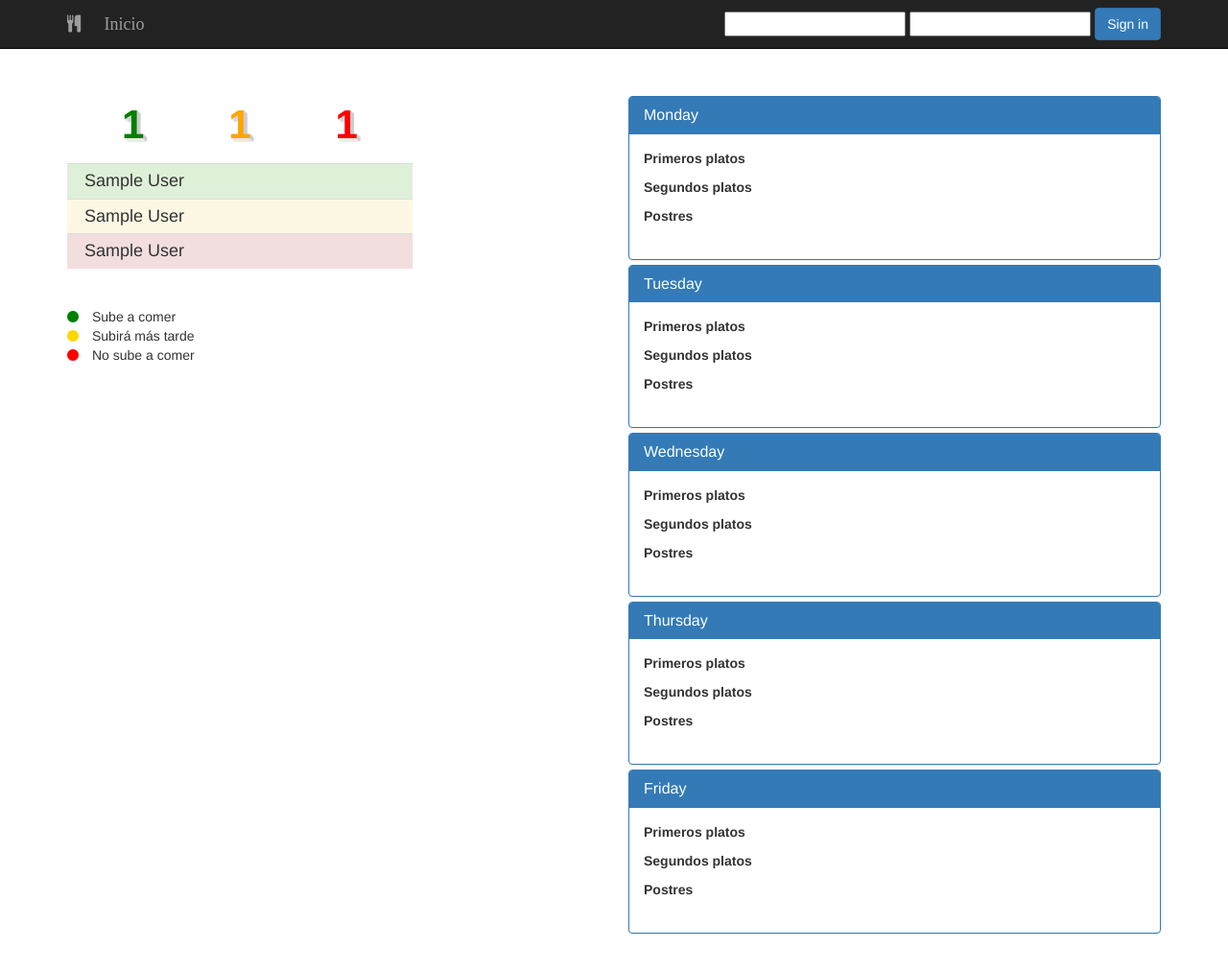
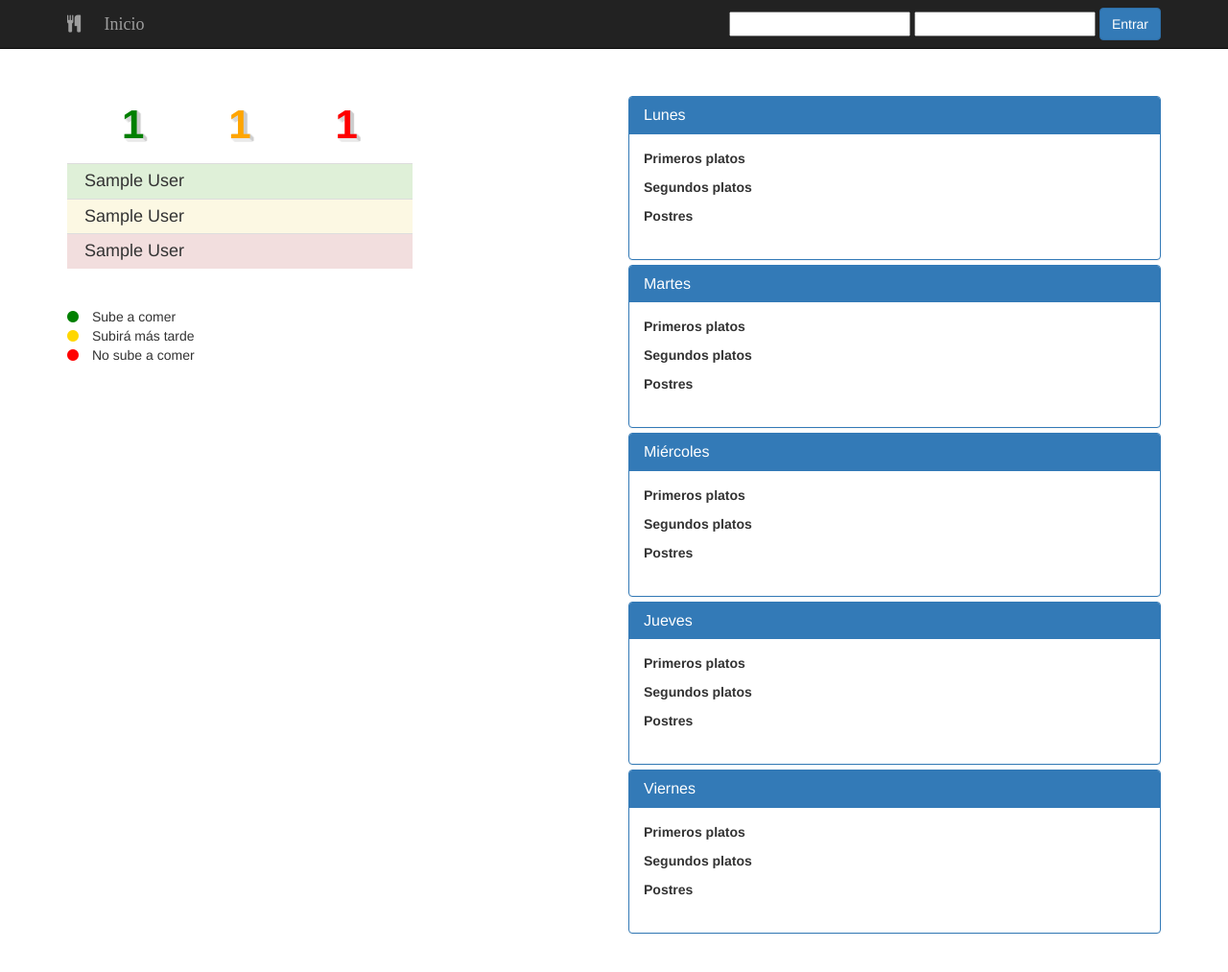
Before and after one commit to OscarPDR/lunchman, a Django app: template lunchtime_organiser/templates/index.html in a window 1280 px wide. Shown: the whole page at 96% size. Run offline with Django 3.2, Linux system fonts and the light colour scheme; tables that the repository leaves empty hold one stand-in row (values such as "Sample post"); the template is opened without the code that fills it: values that come from a table or form of the project are taken from there, most other values are stand-ins (such as "Sample title", 1, 10 or a date in 2020); form fields are guessed from the names that the template uses; some libraries are stand-ins or nearby versions.

Commit message:
Updated some UI strings

```diff
--- a/lunchtime_organiser/templates/base.html
+++ b/lunchtime_organiser/templates/base.html
@@ -55,7 +55,7 @@
                                     <a href="" data-toggle="modal" data-target="#ticket-modal">
                                         <i class="fa fa-ticket">
                                             &nbsp;
-                                            Comprar ticket
+                                            Añadir ticket
                                         </i>
                                     </a>
                                 </li>
@@ -85,7 +85,7 @@
                                 {{ form.password }}
                             </div>
 
-                            <button type="submit" class="btn btn-primary" value="login">Sign in</button>
+                            <button type="submit" class="btn btn-primary" value="login">Entrar</button>
                             <input type="hidden" name="next" value="" />
                         </form>
                     {% endif %}
--- a/lunchtime_organiser/templates/index.html
+++ b/lunchtime_organiser/templates/index.html
@@ -90,11 +90,11 @@
 
         <div class="col-md-6 col-md-offset-2">
             <div class="panel-group" id="accordion" role="tablist" aria-multiselectable="true">
-                {% include 'menu.html' with weekday='monday' menu=monday_menu %}
-                {% include 'menu.html' with weekday='tuesday' menu=tuesday_menu %}
-                {% include 'menu.html' with weekday='wednesday' menu=wednesday_menu %}
-                {% include 'menu.html' with weekday='thursday' menu=thursday_menu %}
-                {% include 'menu.html' with weekday='friday' menu=friday_menu %}
+                {% include 'menu.html' with weekday='lunes' menu=monday_menu %}
+                {% include 'menu.html' with weekday='martes' menu=tuesday_menu %}
+                {% include 'menu.html' with weekday='miércoles' menu=wednesday_menu %}
+                {% include 'menu.html' with weekday='jueves' menu=thursday_menu %}
+                {% include 'menu.html' with weekday='viernes' menu=friday_menu %}
             </div>
         </div>
     </div>
--- a/lunchtime_organiser/website/views.py
+++ b/lunchtime_organiser/website/views.py
@@ -2,7 +2,6 @@
 from django.contrib.auth import authenticate, login, logout
 from django.contrib.auth.decorators import login_required
 from django.contrib.auth.models import User
-from django.core.exceptions import ObjectDoesNotExist
 from django.db.models import Sum
 from django.shortcuts import render, redirect
 
```
Also changed, not shown: lunchtime_organiser/website/management/commands/send_buy_ticket_mail.py (+8 -2 lines).
